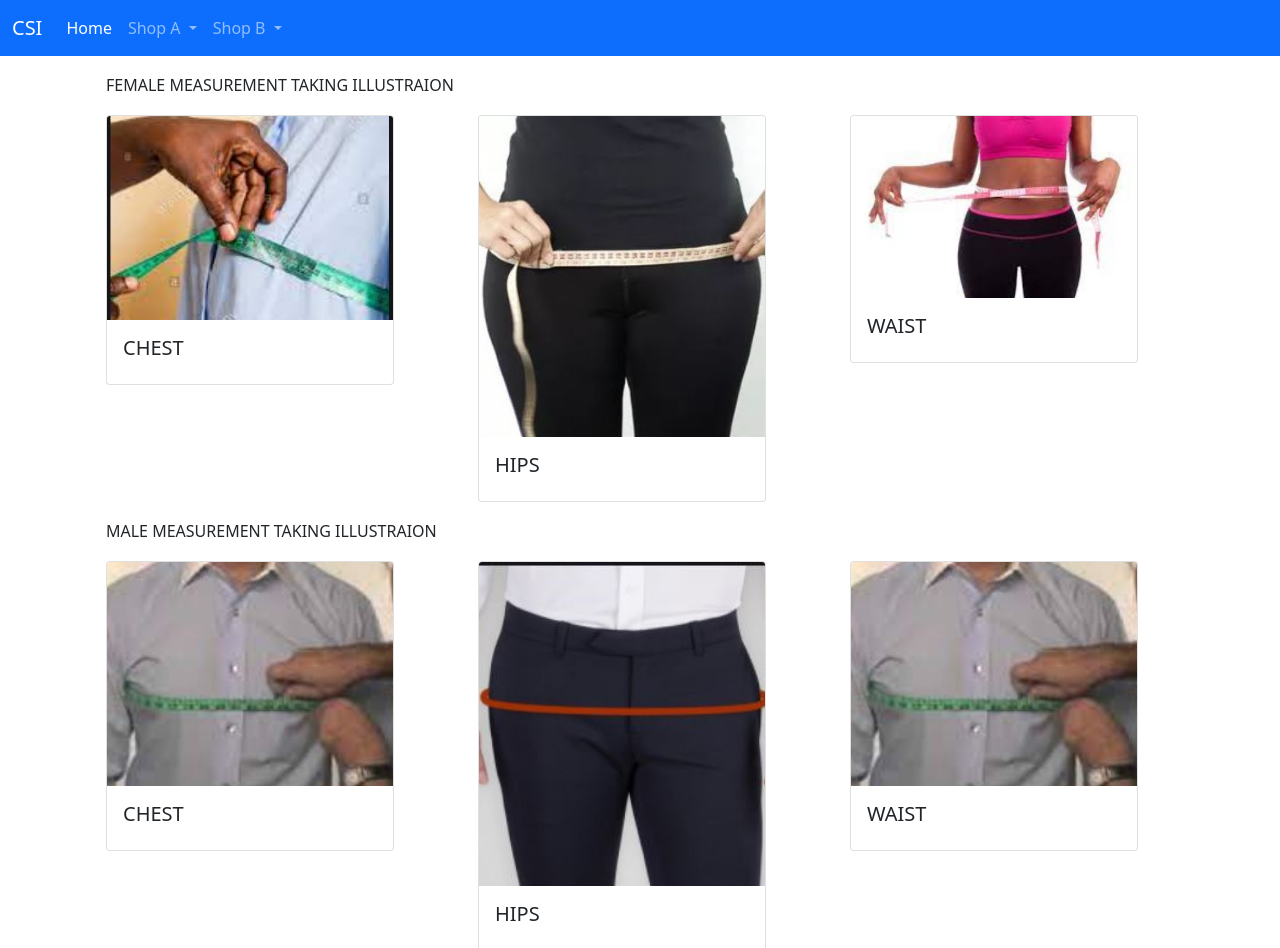
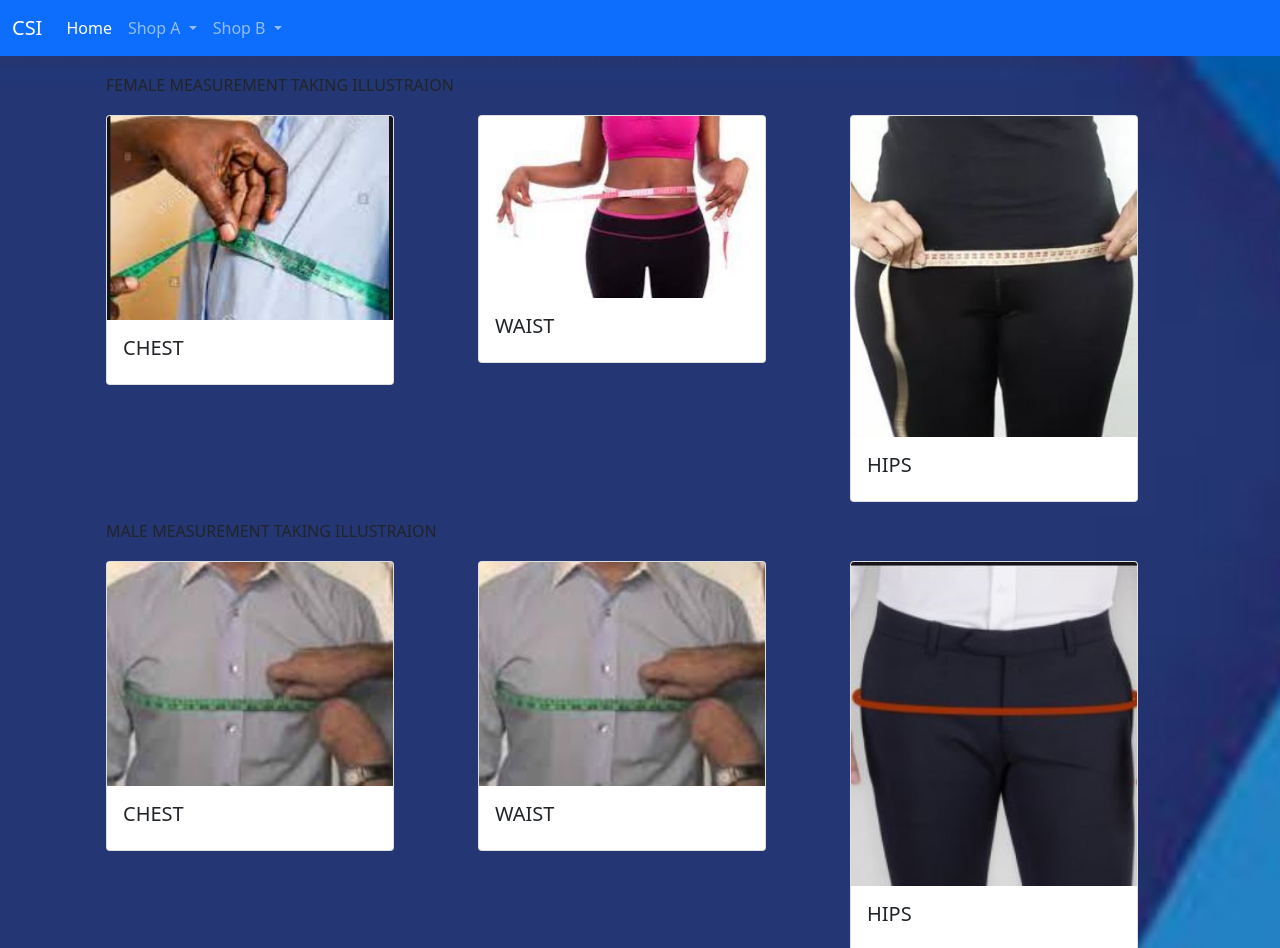
Before and after one commit to josephineEng/clothes_app, a Django app: page / in a window 1280 px wide. Shown: the top 948 px of the page. Run offline with Django 3.2, Linux system fonts and the light colour scheme; some libraries are stand-ins or nearby versions.

Commit message:
changed bg

```diff
--- a/clothes/templates/base.html
+++ b/clothes/templates/base.html
@@ -12,6 +12,16 @@
     .errorlist{
       display: none;
     }
+    body{
+      background-image:url("{% static 'images/bk.jpg' %}") ;
+      background-repeat: no-repeat;
+      background-size: cover;
+    }
+
+    img {
+  width: 100%;
+  height: 100%;
+}
     </style>
 </head>
 <body>
@@ -20,15 +30,6 @@
     {%block content%} {%endblock%}
   </div>
 
-	<div class="bg-image"
-	  style="background-image: url('https://mdbootstrap.com/img/Photos/Others/images/76.jpg'); height: 100vh">
-	</div>
-
-	<div class="bg-image">
-  	<style>
-			background-image:img src="{% static 'images/shirrrtt.jpg' %}" class="card-img-top" alt="...">
-		</style>
-	</div>
 
   <script src="{% static 'js/bootstrap.bundle.min.js' %}"></script>
 </body>
```
Also changed, not shown: clothes/templates/home.html (+31 -16 lines), clothes/static/images/bk.JPG (added).
